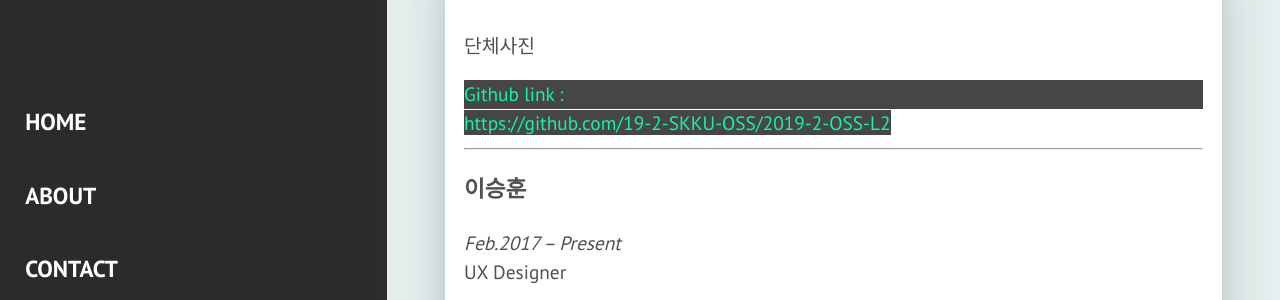
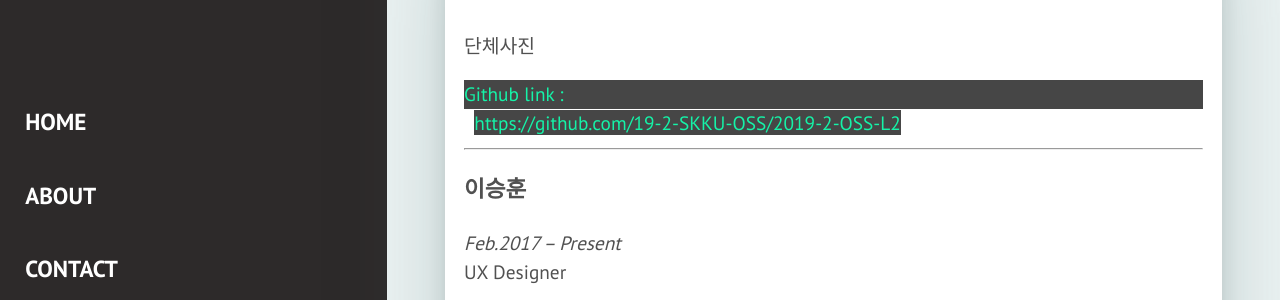
Before and after one commit to JunHyeongKim73/2019-2-OSS-L2, a Jekyll site: the page built from _pages/about.html, in a window 1280 px wide. Shown: the part 247-547 px from the top of the page. Built offline with Jekyll 4.4.1, drawn with Linux system fonts in a browser that asks for light colours; nearby versions of some CDN libraries; some web fonts are replaced; library files that are not in the unit come from our copies.

Commit message:
github link
Signed-off-by: hayoung <wh28533@gmail.com>

```diff
--- a/_pages/about.html
+++ b/_pages/about.html
@@ -12,7 +12,7 @@ permalink: /about/
             <div class="container">
                     <img class="image" src="">
                     <p> 단체사진 </p>
-                    <div style="background-color:#464646; color:#15F3A8" > Github link : </div>
+                    <div style="background-color:#464646; color:#15F3A8" > Github link : </div> &nbsp;
                     <a href = "https://github.com/19-2-SKKU-OSS/2019-2-OSS-L2" style="background-color:#464646; color:#15F3A8"> https://github.com/19-2-SKKU-OSS/2019-2-OSS-L2   </a>
                     <hr>
                     <h3 style="font-weight: 2000;" >이승훈</h3>
```
